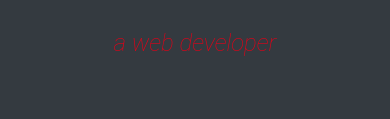
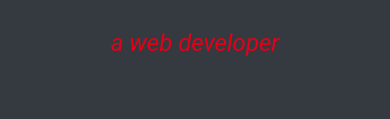
Before and after one commit to nmelgar/personal_portfolio_webpage, a plain HTML site: page index.html in a window 390 px wide. Shown: the part 434-553 px from the top of the page. Drawn offline with Linux system fonts and the light colour scheme.

Commit message:
10-05-08:51--it seems to be done!

```diff
--- a/styles.css
+++ b/styles.css
@@ -51,7 +51,7 @@ h3, h4 {
   font-size: 2em;
   font-style: italic;
   font-weight: lighter;
-  color: var(--red);
+  color: red;
 }
 
 #these-are {
@@ -185,7 +185,6 @@ nav ul li a:hover {
   justify-content: center;
   margin: 0;
   padding: 20px;
-
 }
 
 #social-media-links li {
@@ -227,6 +226,7 @@ nav ul li a:hover {
   h3, h4 {
     color: #e40017;
     font-size: 1.5em;
+    font-weight: 400;
     font-style: italic;
   }
 
```
